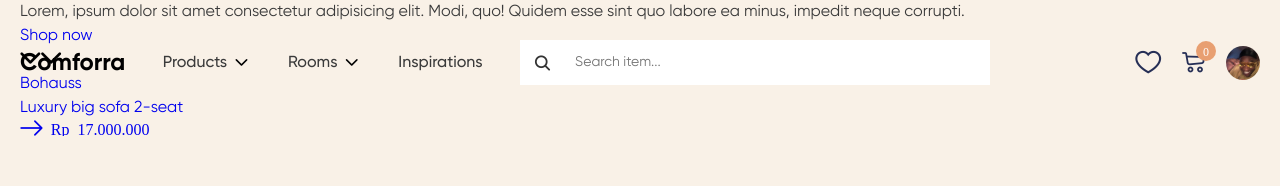
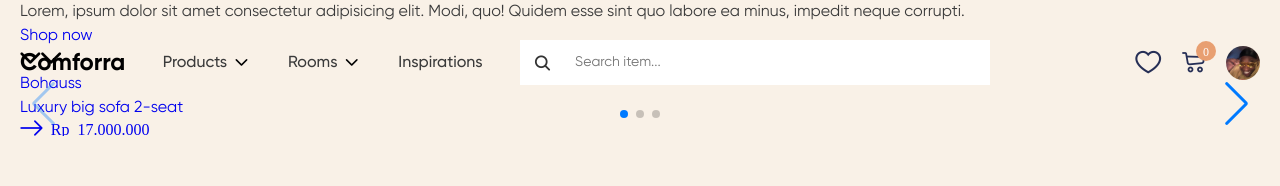
Before and after one commit to jugurj/comforra-furniture-shop, a Vue app: page / in a window 1280 px wide. Shown: the top 186 px of the page. Built offline with nearby package versions, Linux system fonts and the light colour scheme.

Commit message:
Added additional swiper Navigation and Pagination modules and linked those to the swiper using attributes and SwiperCore class.

```diff
--- a/src/components/MainSlider.vue
+++ b/src/components/MainSlider.vue
@@ -25,7 +25,26 @@
             </div>
           </div>
           <div class="slider-main__body">
-            <Swiper>
+            <Swiper
+              navigation
+              :pagination="{ clickable: true }"
+              @swiper="onSwiper"
+              @slideChange="onSlideChange"
+            >
+              <SwiperSlide>
+                <div class="slider-main__slide">
+                  <div class="slider-main__image _ibg">
+                    <img src="@/assets/img/slider-image-1.jpg" alt="Image" />
+                  </div>
+                  <a href="#" class="slider-main__content">
+                    <div class="slider-main__title">Bohauss</div>
+                    <div class="slider-main__text">Luxury big sofa 2-seat</div>
+                    <div class="slider-main__price _icon-arrow-link">
+                      Rp 17.000.000
+                    </div>
+                  </a>
+                </div>
+              </SwiperSlide>
               <SwiperSlide>
                 <div class="slider-main__slide">
                   <div class="slider-main__image _ibg">
@@ -63,8 +82,11 @@
 </template>
 
 <script>
+import SwiperCore, { Navigation, Pagination } from "swiper";
 import { Swiper, SwiperSlide } from "swiper/vue";
 import "swiper/swiper-bundle.css";
+
+SwiperCore.use([Navigation, Pagination]);
 
 export default {
   name: "MainSlider",
```
